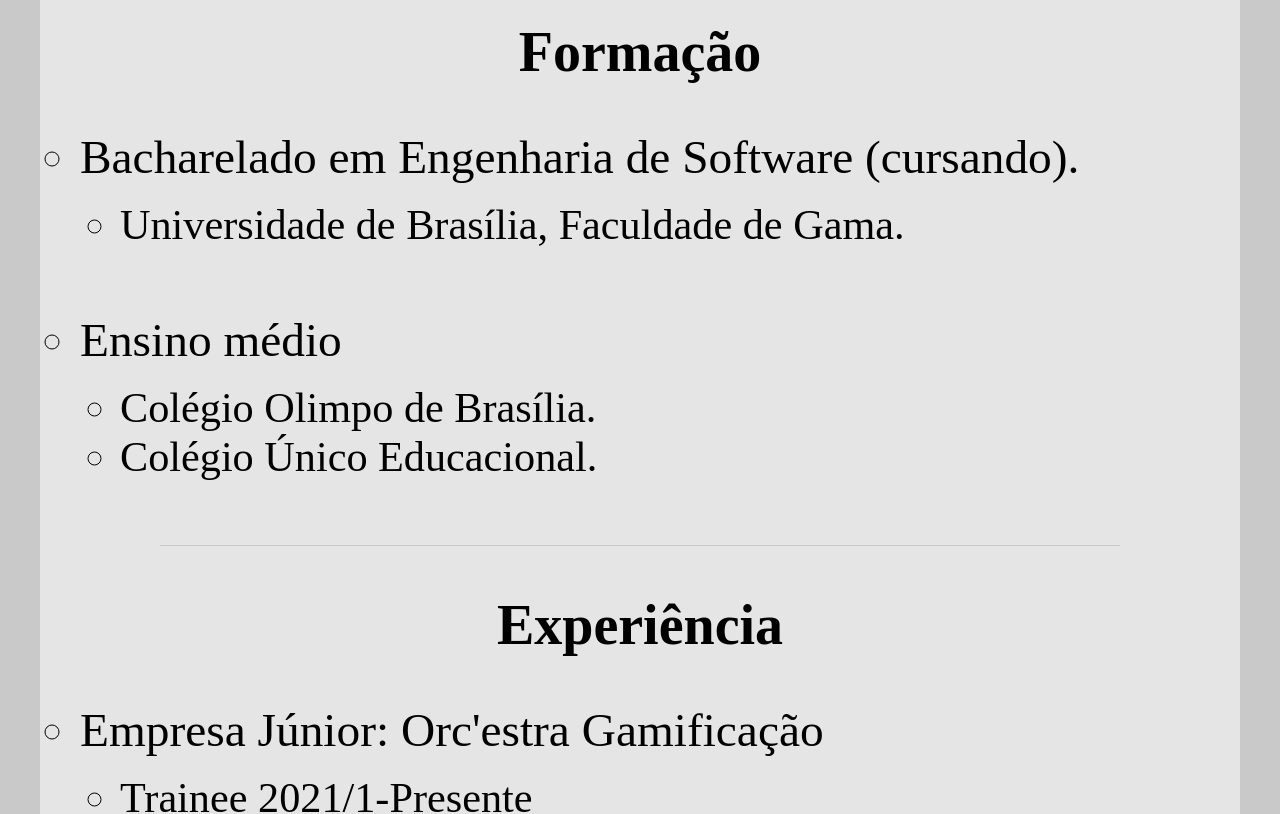
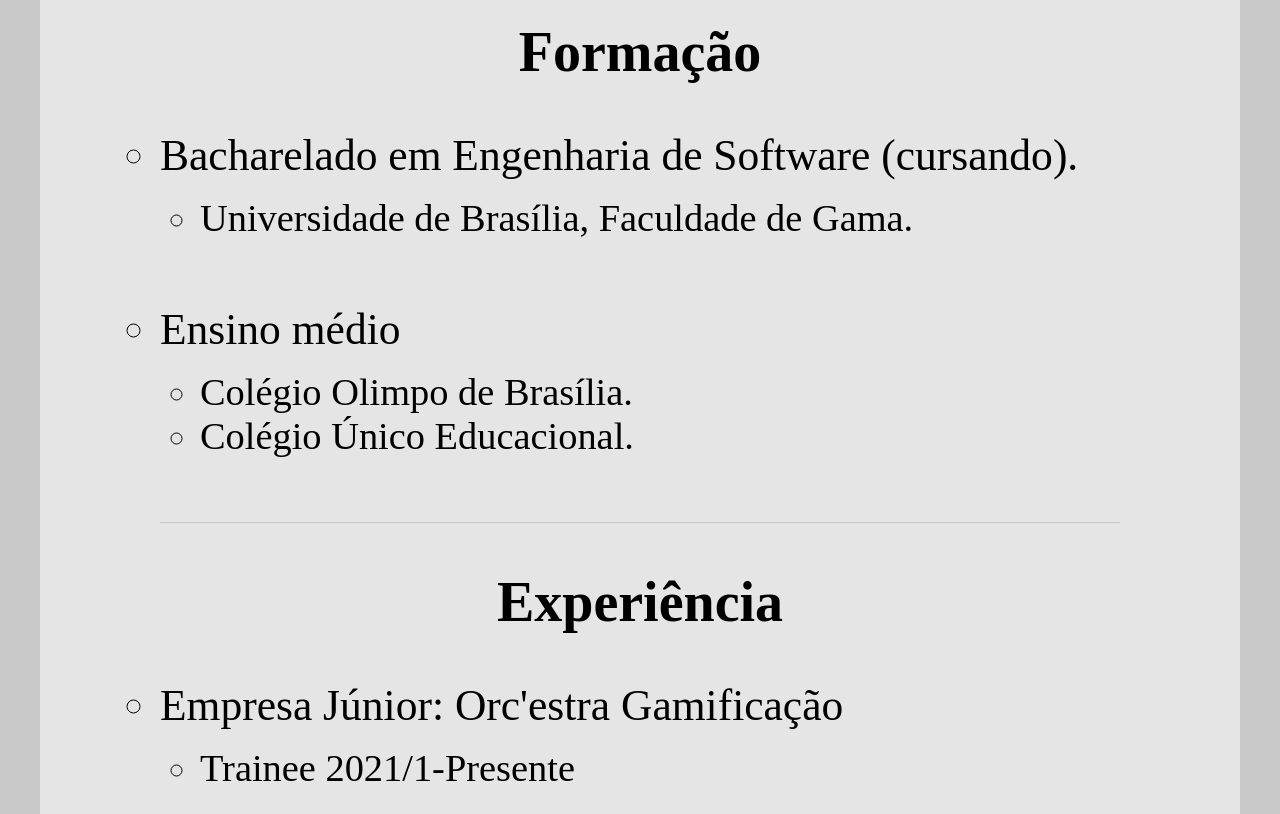
Before and after one commit to JongaMatos/web-curriculo, a React (Create React App) app: page /Curriculo in a window 1280 px wide. Shown: the part 980-1794 px from the top of the page. Built offline with nearby package versions, Linux system fonts and the light colour scheme.

Commit message:
Testing font-size

```diff
--- a/src/components/CSS/ResumeBody.css
+++ b/src/components/CSS/ResumeBody.css
@@ -61,14 +61,14 @@
 @media (orientation:landscape) and (max-height:800px) {
     /* .curriculo {} */
     .Conteudo {
-        margin: auto;
+        /* margin: auto; */
         margin-bottom: 8vh;
         /* margin-left: 3vw; */
     }
     .Subtitulo {
-        font-size: 3.7vw;
+        font-size: 3.4vw;
     }
     .Item {
-        font-size: 3.3vw;
+        font-size: 3vw;
     }
 }
```
